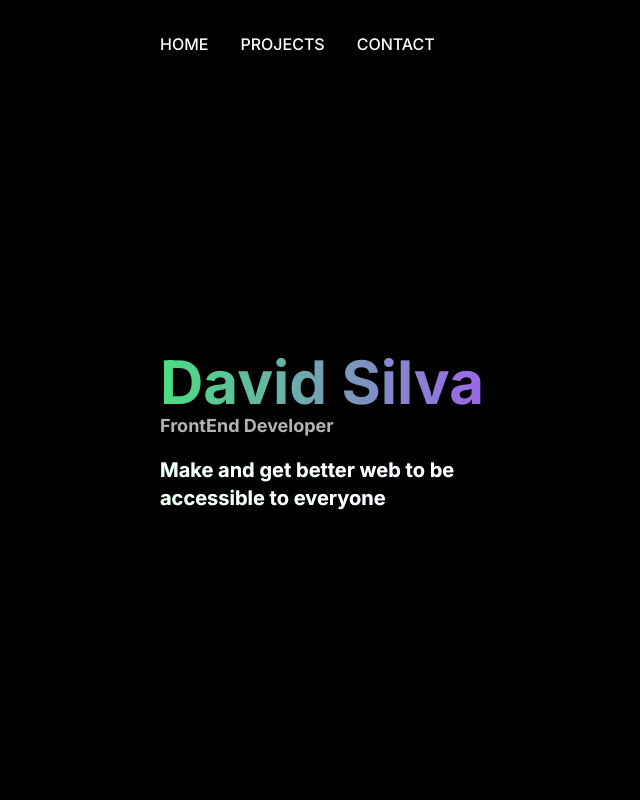
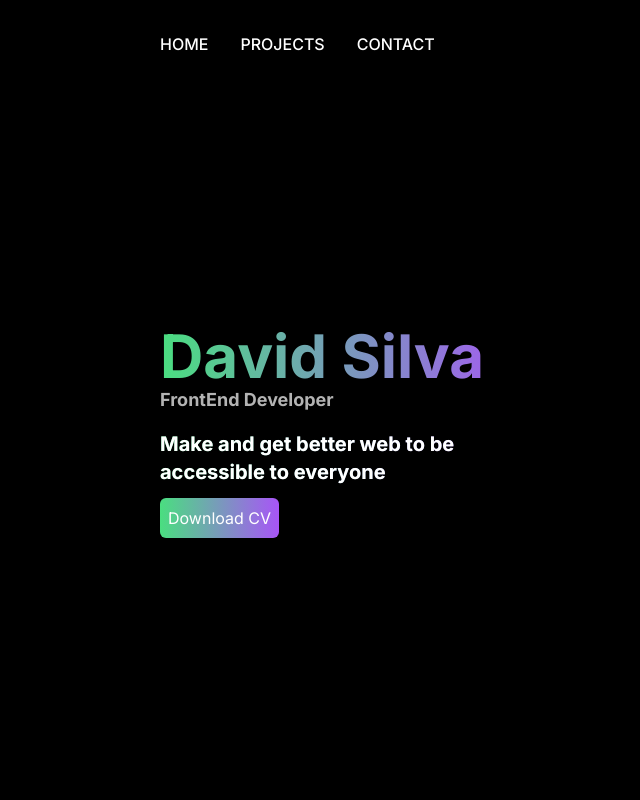
Before and after one commit to davidsilva131/Portafolio, a Next.js app: page / in a window 1280 px wide. Shown: the top 800 px of the page, without its empty margins (48-688 px from the left). Built offline with nearby package versions, Linux system fonts and the light colour scheme; no server answers.

Commit message:
Add button to download my CV

```diff
--- a/src/components/Principal.jsx
+++ b/src/components/Principal.jsx
@@ -1,14 +1,26 @@
-import Scene from "./Scene/Scene"
+import Scene from './Scene/Scene'
 
 const Principal = () => {
   return (
-    <section id='home' className='mt-56 h-full w-full flex flex-col lg:flex-row lg:justify-center lg:gap-24 xl:gap-48 gap-5 items-center py-4 px-4 lg:px-52'>
-      <aside className='flex flex-col gap-3 items-center lg:justify-start'>
+    <section
+      id='home'
+      className='mt-56 h-full w-full flex flex-col lg:flex-row lg:justify-center lg:gap-24 xl:gap-48 gap-5 items-center py-4 px-4 lg:px-52'
+    >
+      <aside className='flex flex-col gap-3 items-center lg:justify-start lg:items-start'>
         <h1 className='font-bold text-4xl flex flex-col items-center lg:items-start lg:text-4xl text-transparent bg-clip-text bg-gradient-to-r from-green-400 to-purple-500 xl:text-6xl'>
           David Silva
-          <span className='font-base text-white text-xs lg:text-lg opacity-70'>FrontEnd Developer</span>
-          <span className='mt-4 font-base text-center lg:text-left text-white text-sm lg:text-xl'>Make and get better web to be accessible to everyone</span>
+          <span className='font-base text-white text-xs lg:text-lg opacity-70'>
+            FrontEnd Developer
+          </span>
+          <span className='mt-4 font-base text-center lg:text-left text-white text-sm lg:text-xl'>
+            Make and get better web to be accessible to everyone
+          </span>
         </h1>
+        <button className='bg-gradient-to-r from-green-400 to-purple-500 p-2 rounded-md'>
+          <a href='/DavidSilva.pdf' download target='_blank'>
+            Download CV
+          </a>
+        </button>
       </aside>
       <aside className='items-center w-80 h-96'>
         <Scene />
```
Also changed, not shown: 1 other file (tests, documents, lock files or other folders).
